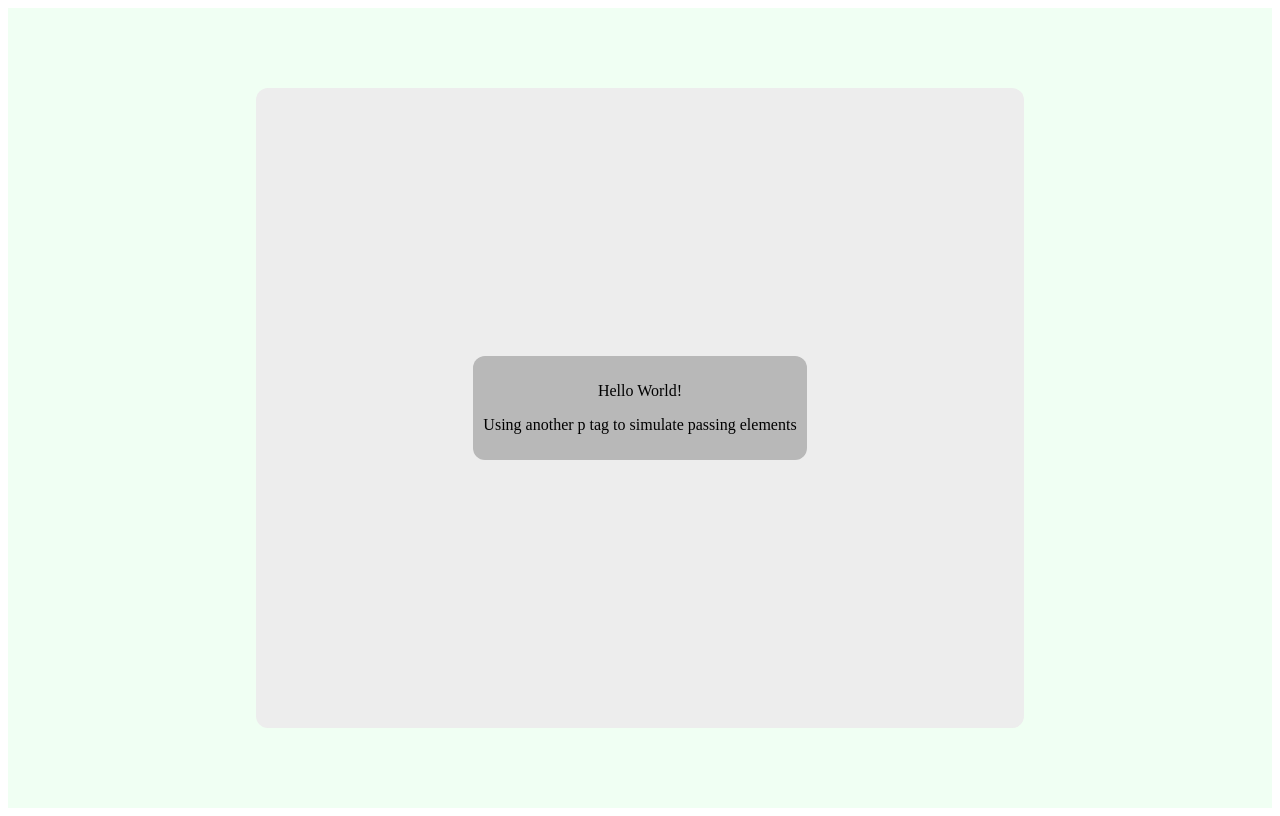
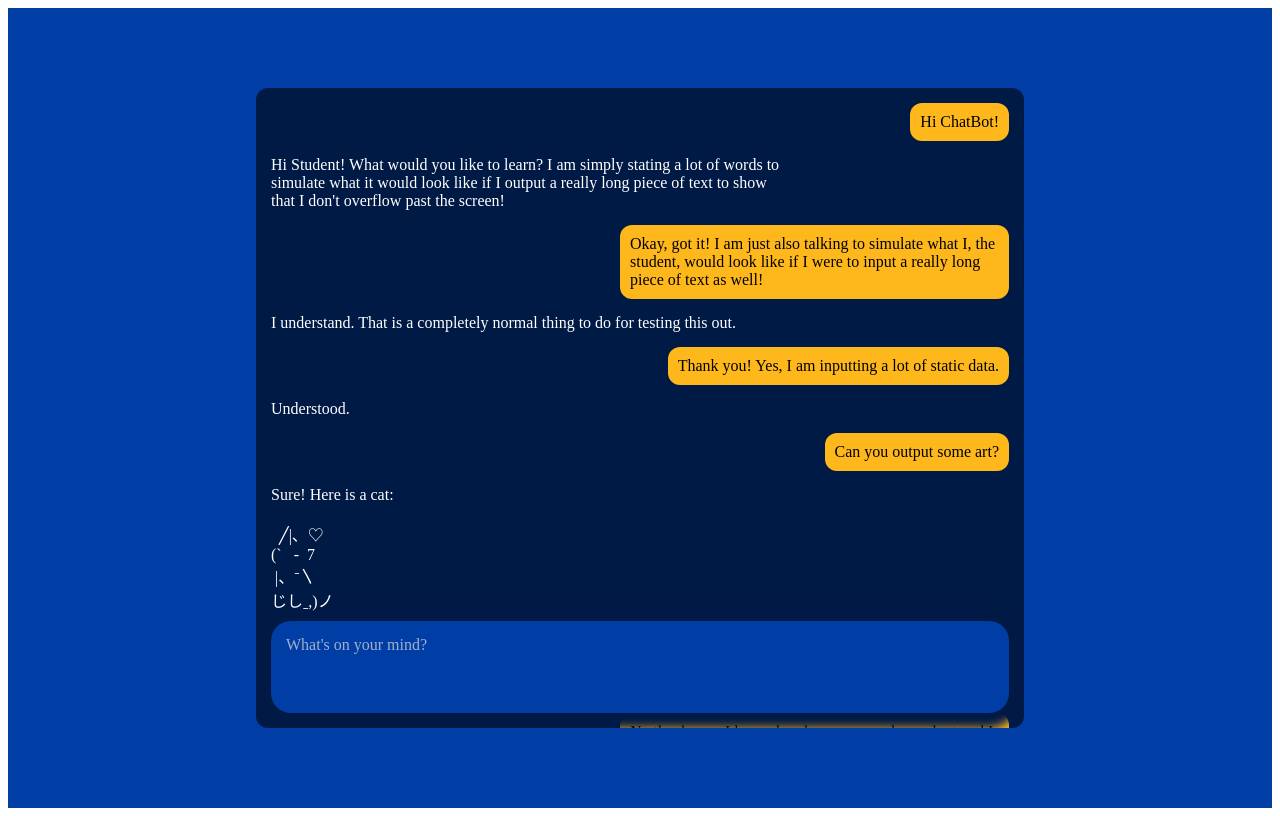
Before and after one commit to Draylend/active-chat-lumos, a plain HTML site: page active-chat/index.html in a window 1280 px wide. Drawn offline with Linux system fonts and the light colour scheme.

Commit message:
Implement basic chat shell
- Edited active-chat.js (Web Component) to support a scrollable chat box window and fake text bar
    - Currently, active-chat does not support text input
    - Scroll-bar is really basic UI
    - It also does not have any methods implemented yet to support adding messages via JavaScript and displaying them to the chat
- Edited chat-message.js to align message properly depending on who sent the message
    - chat-message checks the "is-user" parameter to determine where to align the message
    - Only users have a chat bubble
- Edited index.html for static data
    - Added a fake conversation to simulate what it would look like

Notes:
- Plan to implement methods for adding messages to body
- Plan to implement text-bar as a Web Component with it's own methods
- Plan to update scroll-bar and general UI to better suit a chat

```diff
--- a/active-chat/active-chat-framework/src/components/active-chat.js
+++ b/active-chat/active-chat-framework/src/components/active-chat.js
@@ -13,27 +13,58 @@ class ActiveChat extends HTMLElement {
                     justify-content: center;
                     align-items: center;
                     min-height: 100vh;
-                    background-color: #F0FFF3;
+                    background-color: #003DA5;
                 }
 
                 .chat-box {
                     height: 80vh;
                     width: 60vw;
-                    background: #EDEDED;
+                    background: #001a46;
                     border-radius: 12px;
                     display: flex;
-                    justify-content: center;
-                    align-items: center;
+                    padding: 15px;
+                    flex-direction: column;
+                    gap: 15px;
+                    box-sizing: border-box;
+                }
+
+                /* ---------------------------------------------------------------------- */
+                /* Make this it's own web component and import into here */
+                .text-bar {
+                    position: sticky;
+                    bottom: 0;
+                    border-radius: 20px;
+                    background: #003DA5;
+                    flex: 0 0 15%;
+                    overflow-y: auto;
+                    padding: 15px;
+                    box-sizing: border-box;
+                    box-shadow: 0 5px 10px 10px #001a46;
+                }
+
+                .text-bar:empty:before {
+                    content: attr(default);
+                    color: #a0b0cc;
+                }
+                /* ---------------------------------------------------------------------- */
+
+                /* Customize scroll bar to make it less ugly */
+                .scroll-bar {
+                    overflow-y: auto;
                 }
             </style>
 
-            <div class="chat-box">
+            <div class="chat-box scroll-bar">
                 <slot></slot>
+
+                <!-- This is a temporary NON-working text-bar -->
+                <div class="text-bar" contenteditable="true" default="What's on your mind?" ></div>
             </div>
         `;
     }
 }
 
-// Add method to add messages
+// Add method to add messages to chat
+// Do something like document.addID() add message component to body
 
 customElements.define("active-chat", ActiveChat);
--- a/active-chat/active-chat-framework/src/components/chat-message.js
+++ b/active-chat/active-chat-framework/src/components/chat-message.js
@@ -7,22 +7,41 @@ class ChatMessage extends HTMLElement {
     }
 
     connectedCallback() {
+        const isUser = this.getAttribute("is-user") === "true";
+        const className = isUser ? "text-box-user" : "text-box-ai";
+
         this.shadowRoot.innerHTML = `
             <style>
-                .text-box {
-                    height: auto;
-                    width: auto;
-                    background: #B8B8B8;
+                .wrapper {
+                    display: flex;
+                    width: 100%;
+                }
+
+                .text-box-user {
+                    background: #FFB81C;
                     border-radius: 12px;
                     padding: 10px;
-                    text-align: center;
+                    margin-left: auto;
+                    max-width: 50%;
+                }
+
+                .text-box-ai {
+                    color: white;
+                    margin-right: auto;
+                    max-width: 70%;
                 }
             </style>
 
-            <div class="text-box">
-                <slot></slot>
+            <div class="wrapper">
+                <div class="${className}">
+                    <slot></slot>
+                </div>
             </div>
         `;
+    }
+
+    attributeChangedCallback() {
+        this.connectedCallback();
     }
 }
 
--- a/active-chat/index.html
+++ b/active-chat/index.html
@@ -7,9 +7,48 @@
 	</head>
     <body>
         <active-chat>
-            <chat-message>
-                <p>Hello World!</p>
-                <p>Using another p tag to simulate passing elements</p>
+            <chat-message sender="Student" is-user="true">
+                Hi ChatBot!
+            </chat-message>
+            <chat-message sender="AI Tutor" is-user="false">
+                Hi Student! What would you like to learn? I am simply stating a lot of words to simulate what it would
+                look like if I output a really long piece of text to show that I don't overflow past the screen!
+            </chat-message>
+            <chat-message sender="Student" is-user="true">
+                Okay, got it! I am just also talking to simulate what I, the student, would look like if I were to input
+                a really long piece of text as well!
+            </chat-message>
+            <chat-message sender="AI Tutor" is-user="false">
+                I understand. That is a completely normal thing to do for testing this out.
+            </chat-message>
+            <chat-message sender="Student" is-user="true">
+                Thank you! Yes, I am inputting a lot of static data.
+            </chat-message>
+            <chat-message sender="AI Tutor" is-user="false">
+                Understood.
+            </chat-message>
+            <chat-message sender="Student" is-user="true">
+                Can you output some art?
+            </chat-message>
+            <chat-message sender="AI Tutor" is-user="false">
+                Sure! Here is a cat: <br> <br>
+                &nbsp;&nbsp;╱|、♡ <br>
+                (`&nbsp;&nbsp;&nbsp;-&nbsp;&nbsp;7 <br>
+                &nbsp;|、⁻〵 <br>
+                じしˍ,)ノ <br>
+            </chat-message>
+            <chat-message sender="Student" is-user="true">
+                Wow, that's a cute kitty!
+            </chat-message>
+            <chat-message sender="AI Tutor" is-user="false">
+                Thank you! Would you like to see another one?
+            </chat-message>
+            <chat-message sender="Student" is-user="true">
+                No thank you, I have already seen enough word art and I don't want to take up anymore
+                space on this chat.
+            </chat-message>
+            <chat-message sender="AI Tutor" is-user="false">
+                Got it. Let me know if you do, I'm happy to do that for you.
             </chat-message>
         </active-chat>
     </body>
```
